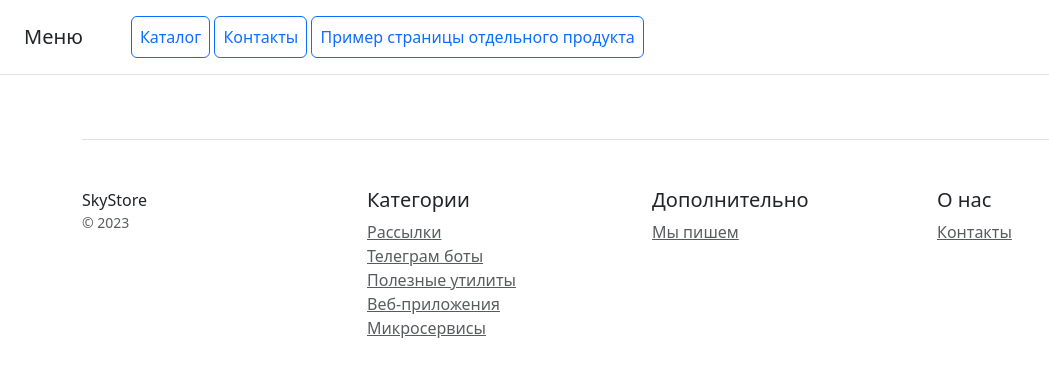
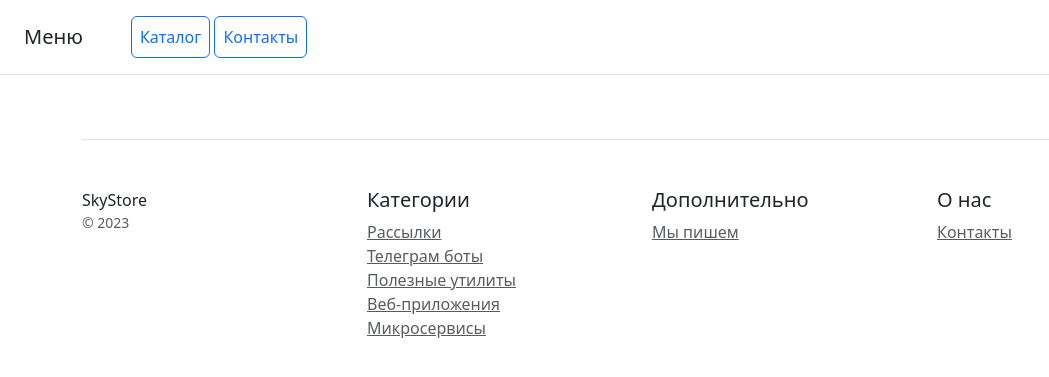
Before and after one commit to GaliulinYar/dz19_2, a Django app: page / in a window 1280 px wide. Shown: the top 377 px of the page, without its empty margins (0-1049 px from the left). Run offline with Django 4.2, Linux system fonts and the light colour scheme; data that the repository does not hold is empty; some libraries are stand-ins or nearby versions.

Commit message:
Исправление базового шаблона, удаление лишнего пункта меню

```diff
--- a/main/templates/main/base.html
+++ b/main/templates/main/base.html
@@ -18,7 +18,6 @@
     <nav class="ms-5">
         <a class="p-2 btn btn-outline-primary" href="/">Каталог</a>
         <a class="p-2 btn btn-outline-primary" href="/contacts/">Контакты</a>
-        <a class="p-2 btn btn-outline-primary" href="/product/">Пример страницы отдельного продукта</a>
     </nav>
 </div>
 </header>
```
